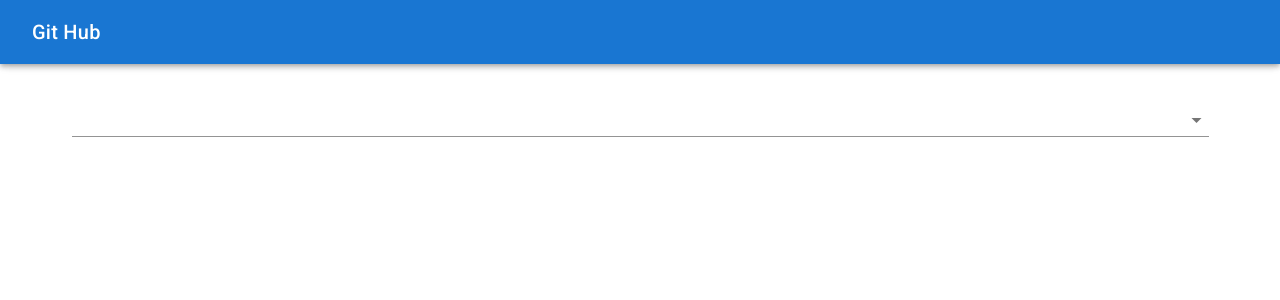
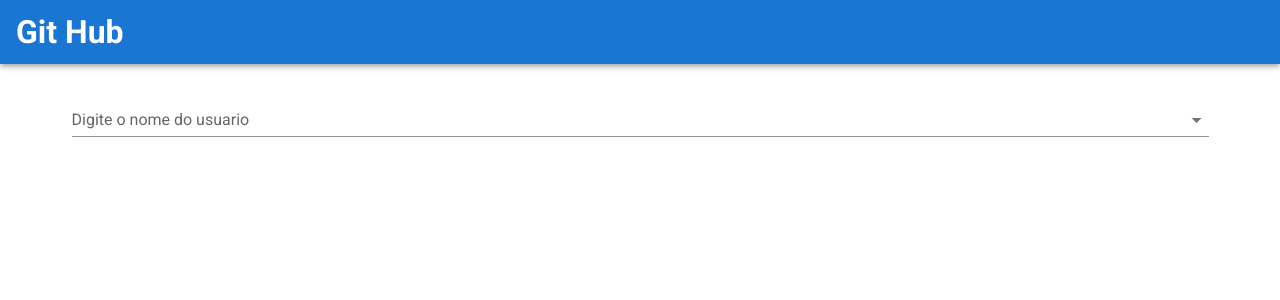
Before and after one commit to ElielClementino/Github_Vuewer, a Vue app: page / in a window 1280 px wide. Shown: the top 300 px of the page. Built offline with nearby package versions, Linux system fonts and the light colour scheme.

Commit message:
add label to v-autocomplete

```diff
--- a/src/App.vue
+++ b/src/App.vue
@@ -6,7 +6,7 @@
       dark
     >
       <div class="d-flex align-center">
-        <v-card-title>Git Hub</v-card-title>
+        <h1>Git Hub</h1>
       </div>
 
       <v-spacer></v-spacer>
--- a/src/components/GithubRepo.vue
+++ b/src/components/GithubRepo.vue
@@ -4,6 +4,7 @@
         <v-col cols="12">
             <v-autocomplete
             v-model="user"
+            label="Digite o nome do usuario"
             :items="userList"
             :loading="usersLoading"
             item-text="login"
```
